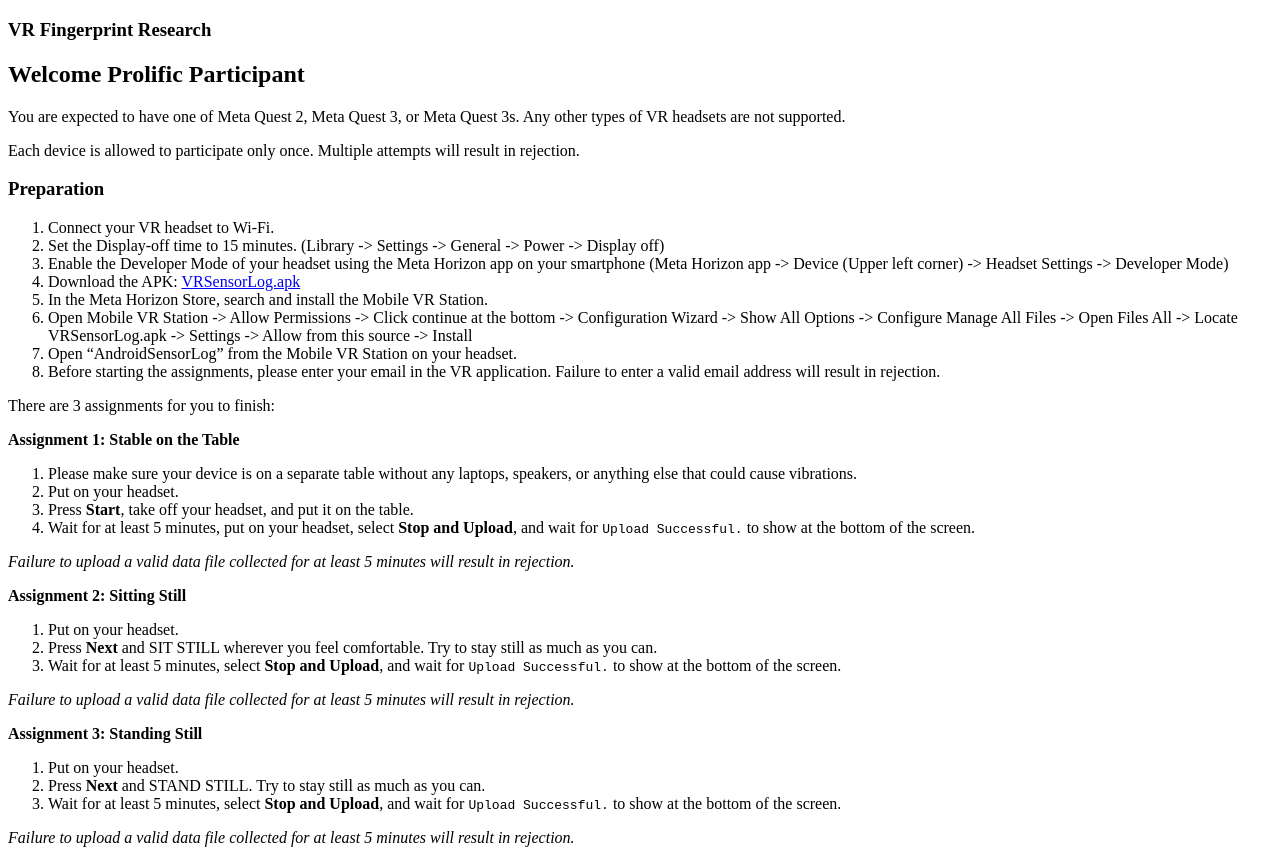
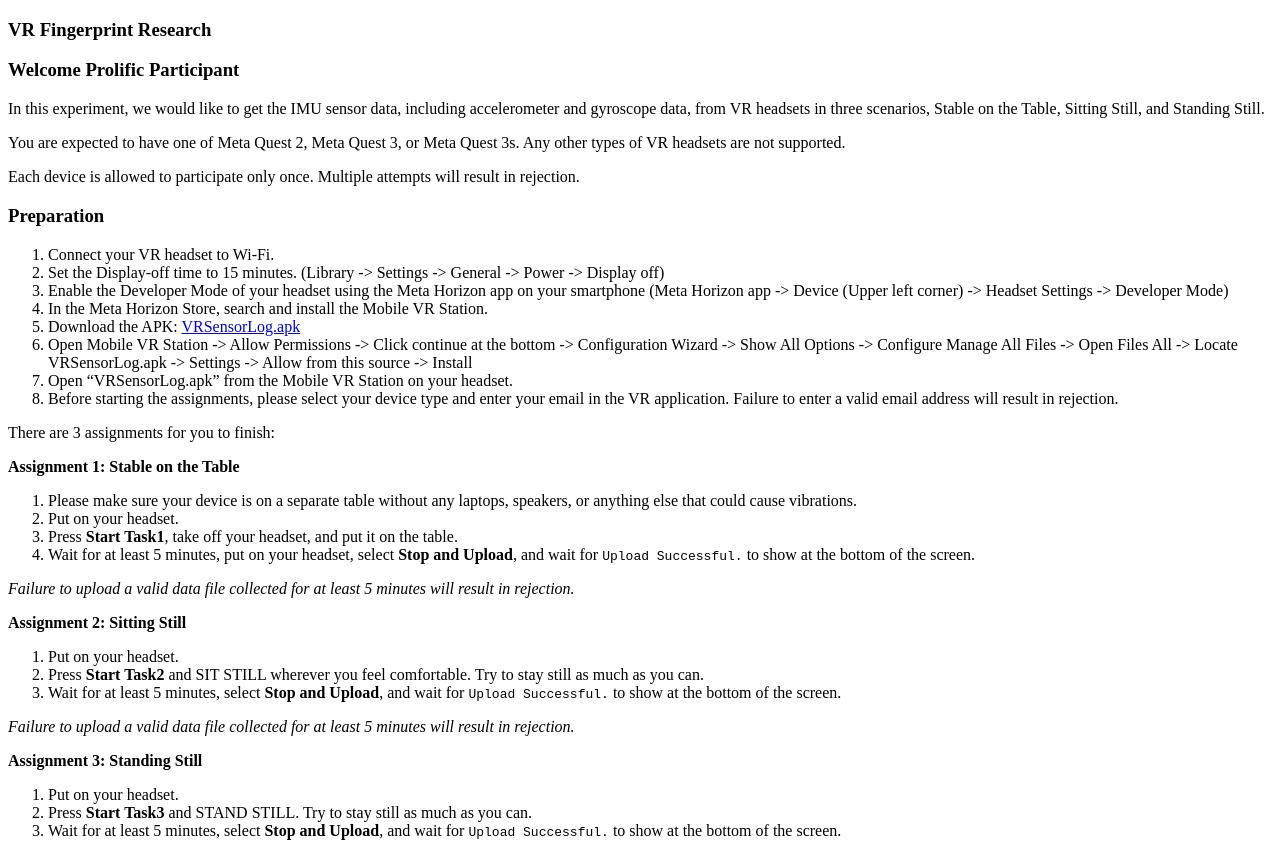
Before and after one commit to Lab359/VRSensorLog, a plain HTML site: page index.html in a window 1280 px wide. Shown: the top 849 px of the page. Drawn offline with Linux system fonts and the light colour scheme.

Commit message:
Update Font, Clear Instructions

```diff
--- a/index.html
+++ b/index.html
@@ -45,8 +45,13 @@
         output.innerText = `No Prolific PID found in URL.`;
       }
     </script>
-    <h2>Welcome Prolific Participant</h2>
+    <h3>Welcome Prolific Participant</h3>
     <!-- <p id="result">Loading ...</p> -->
+    <p>
+      In this experiment, we would like to get the IMU sensor data, including
+      accelerometer and gyroscope data, from VR headsets in three scenarios,
+      Stable on the Table, Sitting Still, and Standing Still.
+    </p>
     <p>
       You are expected to have one of Meta Quest 2, Meta Quest 3, or Meta Quest
       3s. Any other types of VR headsets are not supported.
@@ -70,14 +75,14 @@
         Headset Settings -> Developer Mode)
       </li>
       <li>
+        In the Meta Horizon Store, search and install the Mobile VR Station.
+      </li>
+      <li>
         Download the APK:
         <a
           href="https://drive.google.com/file/d/1vSzEkVdpBxtEpqfcOowRSe2TA4hUHxCd/view?usp=sharing"
           >VRSensorLog.apk</a
         >
-      </li>
-      <li>
-        In the Meta Horizon Store, search and install the Mobile VR Station.
       </li>
       <li>
         Open Mobile VR Station -> Allow Permissions -> Click continue at the
@@ -86,12 +91,12 @@
         Allow from this source -> Install
       </li>
       <li>
-        Open “AndroidSensorLog” from the Mobile VR Station on your headset.
+        Open “VRSensorLog.apk” from the Mobile VR Station on your headset.
       </li>
       <li>
-        Before starting the assignments, please enter your email in the VR
-        application. Failure to enter a valid email address will result in
-        rejection.
+        Before starting the assignments, please select your device type and
+        enter your email in the VR application. Failure to enter a valid email
+        address will result in rejection.
       </li>
     </ol>
 
@@ -105,8 +110,8 @@
 
       <li>Put on your headset.</li>
       <li>
-        Press <strong>Start</strong>, take off your headset, and put it on the
-        table.
+        Press <strong>Start Task1</strong>, take off your headset, and put it on
+        the table.
       </li>
       <li>
         Wait for at least 5 minutes, put on your headset, select
@@ -125,8 +130,8 @@
     <ol>
       <li>Put on your headset.</li>
       <li>
-        Press <strong>Next</strong> and SIT STILL wherever you feel comfortable.
-        Try to stay still as much as you can.
+        Press <strong>Start Task2</strong> and SIT STILL wherever you feel
+        comfortable. Try to stay still as much as you can.
       </li>
       <li>
         Wait for at least 5 minutes, select <strong>Stop and Upload</strong>,
@@ -145,8 +150,8 @@
     <ol>
       <li>Put on your headset.</li>
       <li>
-        Press <strong>Next</strong> and STAND STILL. Try to stay still as much
-        as you can.
+        Press <strong>Start Task3</strong> and STAND STILL. Try to stay still as
+        much as you can.
       </li>
       <li>
         Wait for at least 5 minutes, select <strong>Stop and Upload</strong>,
```
